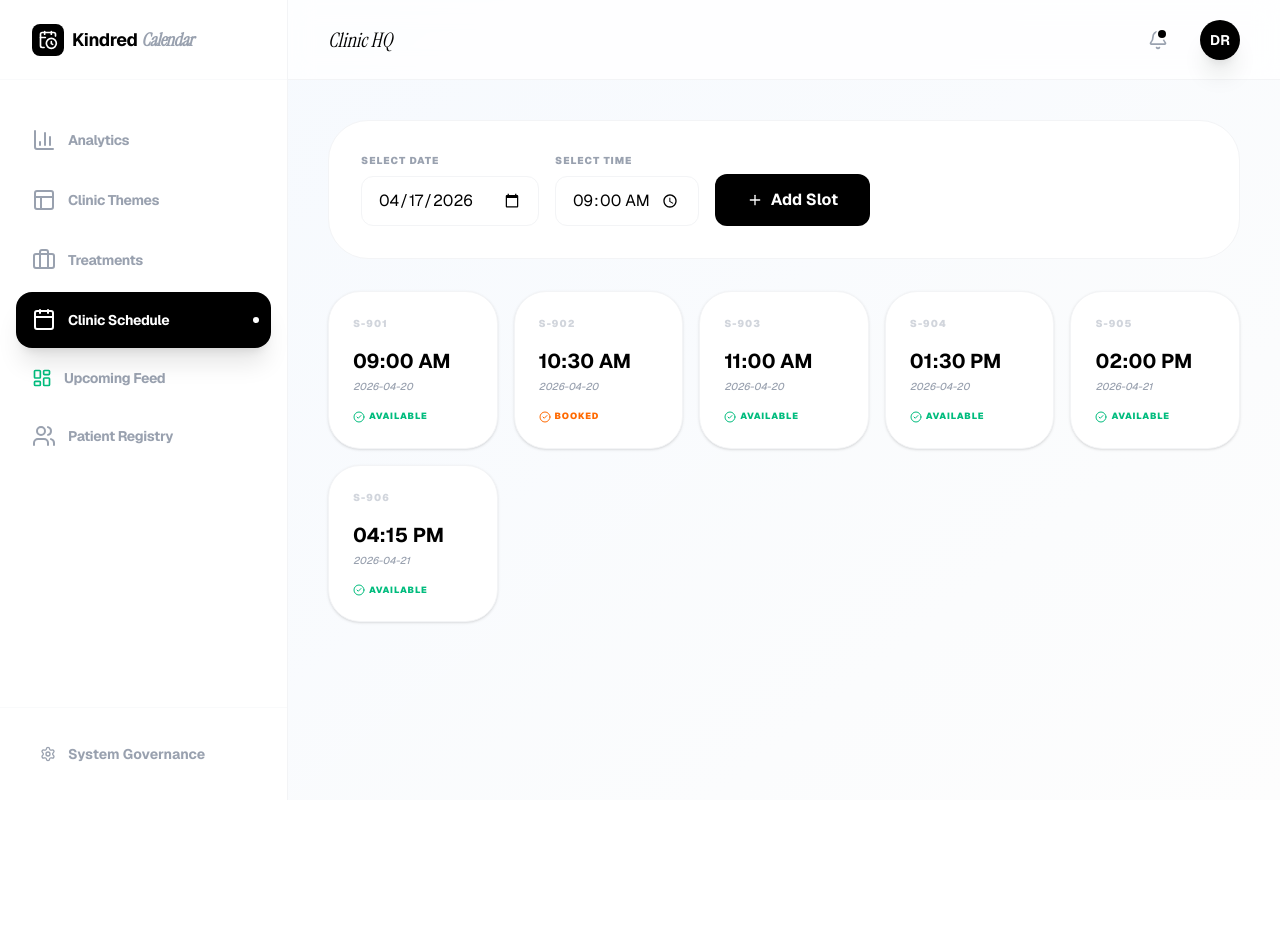
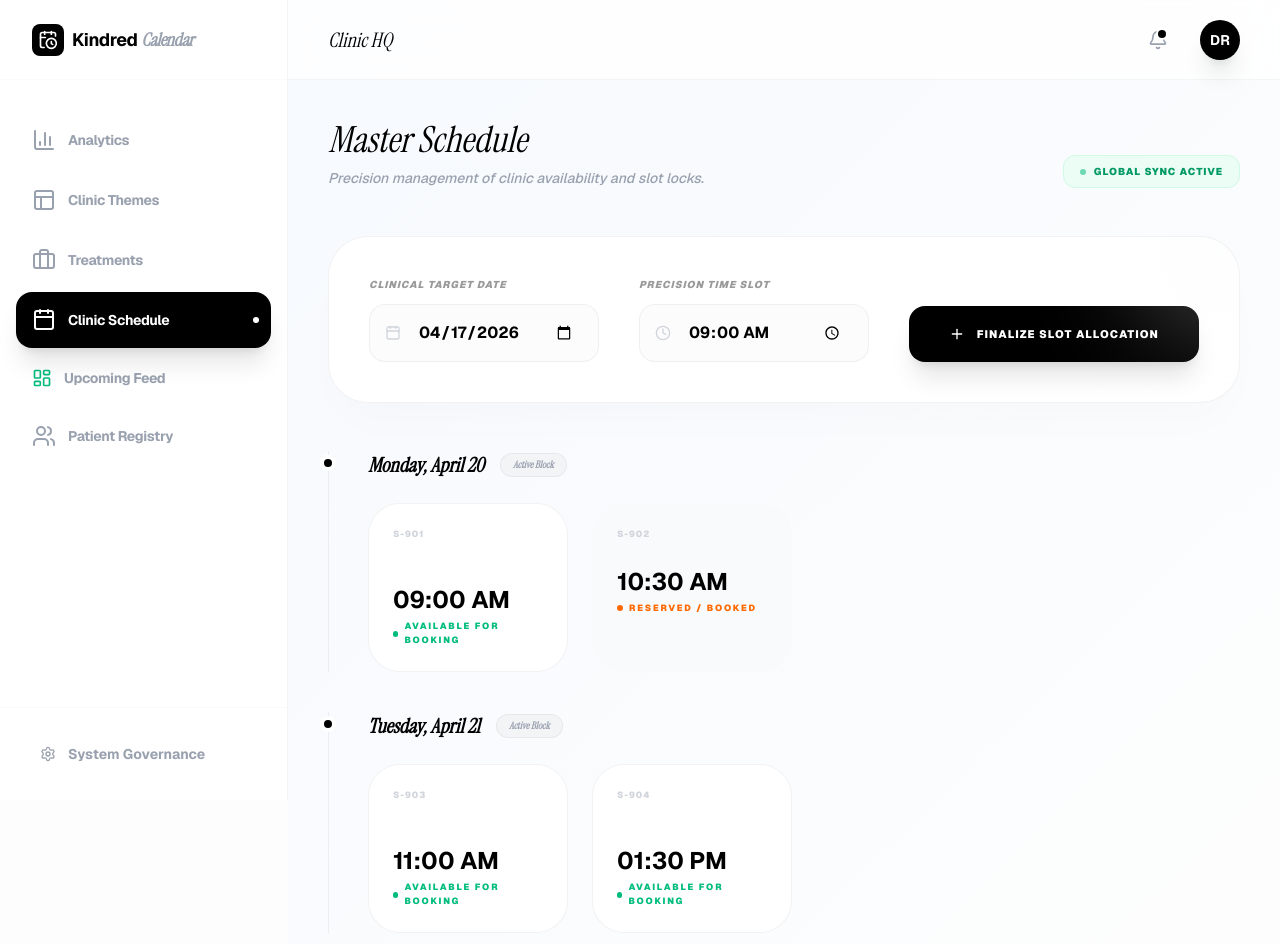
Before and after one commit to FlexSlotCustom0/FlexSlotCustom, a Next.js app in the folder frontend/: page /dashboard/owner in a window 1280 px wide. Both pictures are taken after a click on the button "Clinic Schedule". Shown: the top 944 px of the page. Before the commit the page ends 800 px from the top, so only its background shows below. Built offline with nearby package versions, Linux system fonts and the light colour scheme.

Commit message:
Update page.tsx

```diff
--- a/frontend/src/app/dashboard/owner/page.tsx
+++ b/frontend/src/app/dashboard/owner/page.tsx
@@ -431,29 +431,31 @@ function SlotManagerSection() {
       if (saved) {
         setSlots(JSON.parse(saved));
       } else {
-        // Rich Seed Data for Demonstration
         const initial = [
           { id: 'S-901', time: '09:00 AM', date: '2026-04-20', available: true },
           { id: 'S-902', time: '10:30 AM', date: '2026-04-20', available: false },
-          { id: 'S-903', time: '11:00 AM', date: '2026-04-20', available: true },
-          { id: 'S-904', time: '01:30 PM', date: '2026-04-20', available: true },
-          { id: 'S-905', time: '02:00 PM', date: '2026-04-21', available: true },
-          { id: 'S-906', time: '04:15 PM', date: '2026-04-21', available: true },
+          { id: 'S-903', time: '11:00 AM', date: '2026-04-21', available: true },
+          { id: 'S-904', time: '01:30 PM', date: '2026-04-21', available: true },
         ];
         setSlots(initial);
         localStorage.setItem("flexslot_available_slots", JSON.stringify(initial));
       }
     };
-
     fetchSlots();
     window.addEventListener('storage', fetchSlots);
     return () => window.removeEventListener('storage', fetchSlots);
   }, []);
 
   const addSlot = () => {
+    const t = newTime;
+    const [h, m] = t.split(':');
+    const ampm = parseInt(h) >= 12 ? 'PM' : 'AM';
+    const formattedHour = parseInt(h) % 12 || 12;
+    const timeStr = `${formattedHour}:${m} ${ampm}`;
+
     const newSlot = {
       id: `S${Date.now()}`,
-      time: newTime,
+      time: timeStr,
       date: newDate,
       available: true
     };
@@ -468,53 +470,106 @@ function SlotManagerSection() {
     localStorage.setItem("flexslot_available_slots", JSON.stringify(next));
   };
 
+  const groupedSlots = slots.reduce((acc: any, slot) => {
+    if (!acc[slot.date]) acc[slot.date] = [];
+    acc[slot.date].push(slot);
+    return acc;
+  }, {});
+
+  const sortedDates = Object.keys(groupedSlots).sort();
+
   return (
-    <div className="space-y-8">
-      <div className="bg-white p-8 rounded-[2.5rem] border border-gray-100 flex flex-wrap gap-4 items-end">
+    <div className="space-y-12">
+      <div className="flex justify-between items-end">
         <div>
-          <label className="text-[10px] font-black uppercase text-gray-400 mb-2 block tracking-widest">Select Date</label>
+          <h2 className="text-4xl font-serif italic text-black">Master Schedule</h2>
+          <p className="text-sm text-gray-400 font-medium italic mt-2">Precision management of clinic availability and slot locks.</p>
+        </div>
+        <div className="flex items-center gap-2 px-4 py-2 bg-emerald-50 rounded-xl border border-emerald-100">
+           <div className="w-1.5 h-1.5 rounded-full bg-emerald-500 animate-pulse" />
+           <span className="text-[10px] font-black text-emerald-600 uppercase tracking-widest">Global Sync Active</span>
+        </div>
+      </div>
+
+      <div className="bg-white p-10 rounded-[2.5rem] border border-black/5 shadow-2xl shadow-black/[0.02] flex flex-wrap gap-10 items-end relative overflow-hidden">
+        <div className="flex-1 min-w-[200px]">
+          <label className="text-[10px] font-black uppercase text-black/40 mb-3 block tracking-widest italic">Clinical Target Date</label>
+          <div className="relative">
+            <Calendar className="absolute left-4 top-1/2 -translate-y-1/2 w-4 h-4 text-gray-300" />
             <input
               type="date"
               value={newDate}
               onChange={(e) => setNewDate(e.target.value)}
-            className="px-4 py-3 rounded-xl border border-gray-100 focus:outline-none focus:ring-2 focus:ring-black/5"
+              className="w-full pl-12 pr-6 py-4 rounded-2xl border border-black/5 bg-gray-50/50 focus:outline-none focus:ring-2 focus:ring-black focus:bg-white transition-all font-bold"
             />
           </div>
-        <div>
-          <label className="text-[10px] font-black uppercase text-gray-400 mb-2 block tracking-widest">Select Time</label>
+        </div>
+        <div className="flex-1 min-w-[200px]">
+          <label className="text-[10px] font-black uppercase text-black/40 mb-3 block tracking-widest italic">Precision Time Slot</label>
+          <div className="relative">
+            <Clock className="absolute left-4 top-1/2 -translate-y-1/2 w-4 h-4 text-gray-300" />
             <input
               type="time"
               value={newTime}
               onChange={(e) => setNewTime(e.target.value)}
-            className="px-4 py-3 rounded-xl border border-gray-100 focus:outline-none focus:ring-2 focus:ring-black/5"
+              className="w-full pl-12 pr-6 py-4 rounded-2xl border border-black/5 bg-gray-50/50 focus:outline-none focus:ring-2 focus:ring-black focus:bg-white transition-all font-bold"
             />
+          </div>
         </div>
         <button
           onClick={addSlot}
-          className="bg-black text-white px-8 py-3.5 rounded-xl font-bold flex items-center gap-2 hover:bg-gray-800 transition-all"
+          className="px-10 py-5 bg-black text-white rounded-2xl font-black text-[11px] uppercase tracking-widest flex items-center gap-3 hover:scale-[1.02] active:scale-95 transition-all shadow-xl shadow-black/10"
         >
-          <Plus className="w-4 h-4" /> Add Slot
+          <Plus className="w-4 h-4" /> Finalize Slot Allocation
         </button>
+        <div className="absolute top-[-50px] right-[-50px] w-32 h-32 bg-gray-50 rounded-full blur-3xl opacity-50" />
       </div>
 
-      <div className="grid grid-cols-2 md:grid-cols-4 lg:grid-cols-5 gap-4">
-        {slots.map((slot) => (
-          <div key={slot.id} className="bg-white border border-gray-100 p-6 rounded-[2rem] shadow-sm hover:border-red-100 transition-all group relative">
-            <div className="text-[10px] font-black text-gray-300 uppercase mb-4 tracking-widest">{slot.id}</div>
-            <div className="text-xl font-bold mb-1">{slot.time}</div>
-            <div className="text-[10px] text-gray-400 font-medium mb-4 italic">{slot.date}</div>
-            <div className={`text-[9px] font-black uppercase tracking-widest flex items-center gap-1 ${slot.available ? 'text-emerald-500' : 'text-orange-500'}`}>
-               <CheckCircle2 className="w-3 h-3" /> {slot.available ? 'AVAILABLE' : 'BOOKED'}
-            </div>
+      <div className="space-y-10">
+        {sortedDates.length > 0 ? sortedDates.map(date => (
+          <div key={date} className="relative pl-10">
+            <div className="absolute left-0 top-0 bottom-0 w-px bg-black/5" />
+            <div className="absolute left-[-4px] top-2 w-2 h-2 rounded-full bg-black ring-4 ring-white" />
 
+            <h3 className="text-xl font-serif font-black italic text-black mb-6 flex items-center gap-4">
+              {new Date(date).toLocaleDateString('en-US', { weekday: 'long', month: 'long', day: 'numeric' })}
+              <span className="text-[10px] font-black px-3 py-1 bg-gray-100 rounded-full italic text-gray-400 border border-black/5">Active Block</span>
+            </h3>
+
+            <div className="grid grid-cols-1 sm:grid-cols-2 md:grid-cols-3 lg:grid-cols-4 gap-6">
+              {groupedSlots[date].map((slot: any) => (
+                <motion.div
+                  initial={{ opacity: 0, scale: 0.95 }}
+                  animate={{ opacity: 1, scale: 1 }}
+                  key={slot.id}
+                  className={`p-6 rounded-[2rem] border transition-all group relative ${slot.available ? 'bg-white border-black/5 hover:border-black' : 'bg-gray-50 border-transparent opacity-60'}`}
+                >
+                  <div className="flex justify-between items-start mb-6">
+                    <div className="text-[9px] font-black text-gray-300 uppercase tracking-widest">{slot.id}</div>
+                    {slot.available && (
                       <button
                         onClick={() => removeSlot(slot.id)}
-              className="absolute top-4 right-4 p-2 text-gray-300 hover:text-red-500 opacity-0 group-hover:opacity-100 transition-all"
+                        className="p-2 text-gray-300 hover:text-red-500 hover:bg-red-50 rounded-xl opacity-0 group-hover:opacity-100 transition-all"
                       >
                         <Trash2 className="w-4 h-4" />
                       </button>
+                    )}
                   </div>
+                  <div className="text-2xl font-bold text-black mb-1">{slot.time}</div>
+                  <div className={`text-[9px] font-black uppercase tracking-[0.2em] flex items-center gap-1.5 ${slot.available ? 'text-emerald-500' : 'text-orange-500'}`}>
+                    <div className={`w-1.5 h-1.5 rounded-full ${slot.available ? 'bg-emerald-500' : 'bg-orange-500'}`} />
+                    {slot.available ? 'Available for booking' : 'Reserved / Booked'}
+                  </div>
+                </motion.div>
               ))}
+            </div>
+          </div>
+        )) : (
+          <div className="py-32 flex flex-col items-center justify-center text-center opacity-30">
+             <CalendarClock className="w-16 h-16 mb-4" />
+             <div className="text-sm font-black uppercase tracking-widest">No active clinical blocks found.</div>
+          </div>
+        )}
       </div>
     </div>
   );
```
Lines whose indentation alone changed are shown as unchanged.
